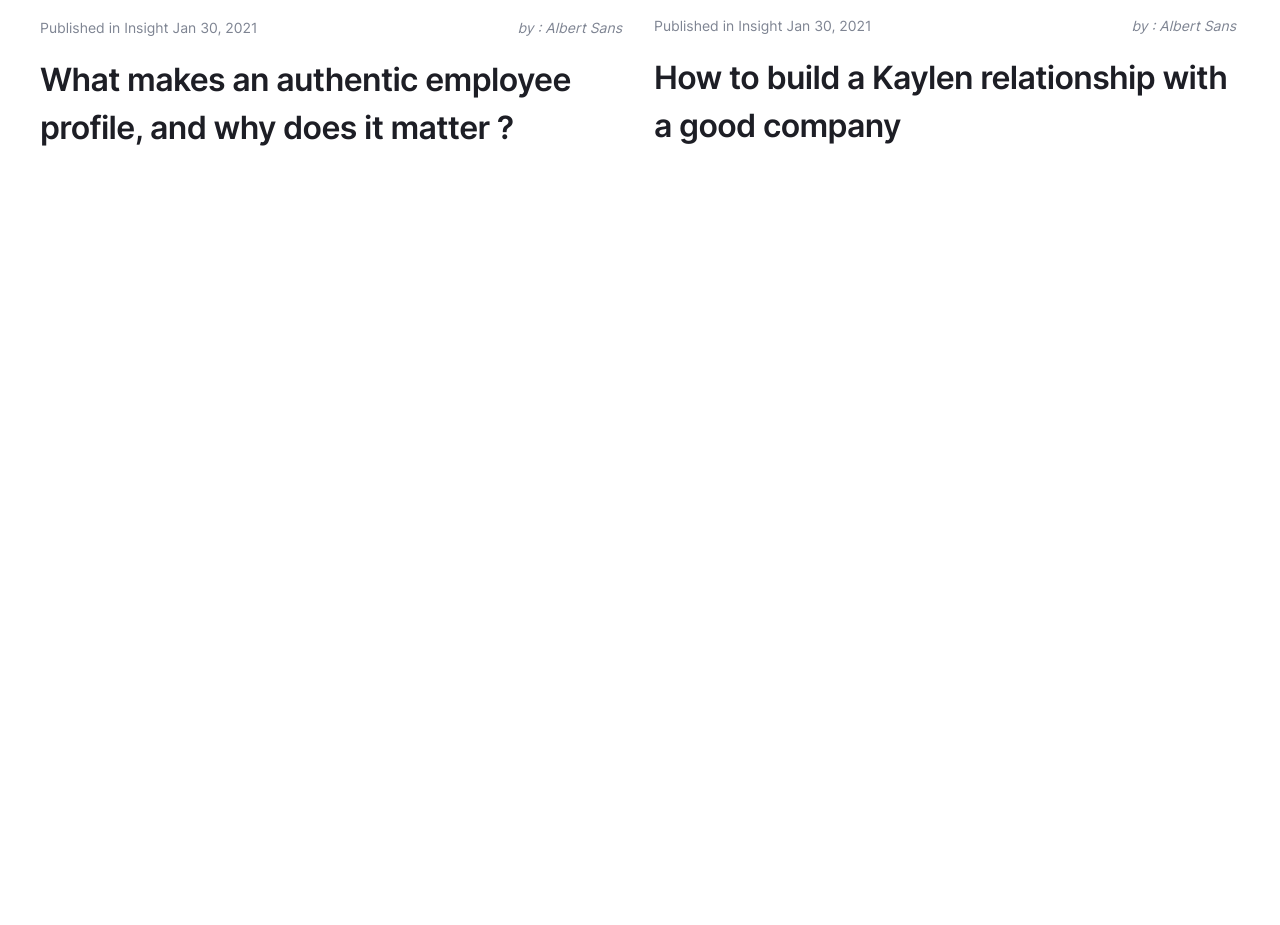
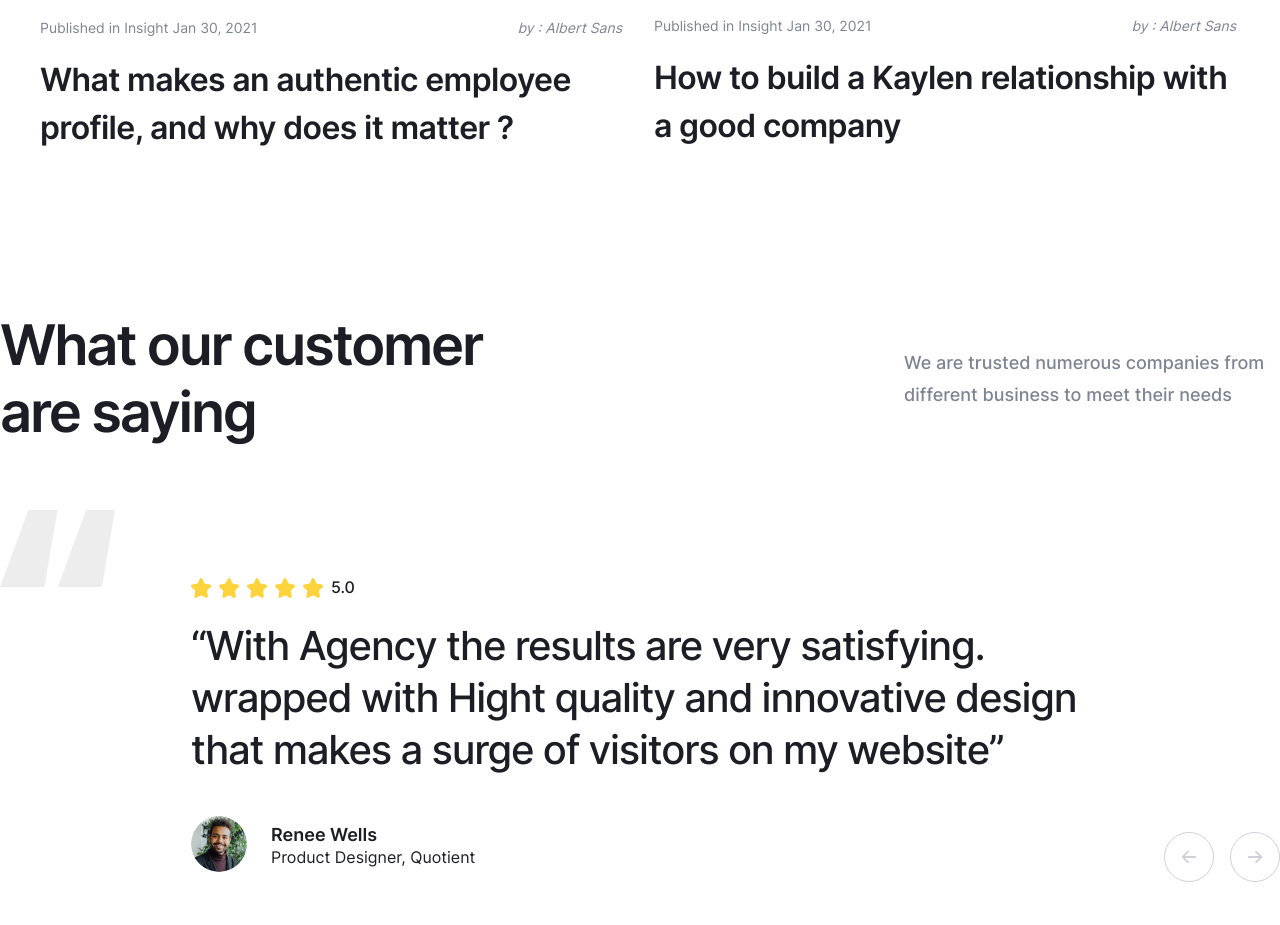
Before and after one commit to serega240805/coca, a website built with Vite: page src/index.html in a window 1280 px wide. Shown: the part 5383-6308 px from the top of the page. Before the commit the page ends 5626 px from the top, so only its background shows below. Built offline with nearby package versions, Linux system fonts and the light colour scheme.

Commit message:
Created testimonials section

```diff
--- /dev/null
+++ b/src/html/components/home/testimonials.html
@@ -0,0 +1,201 @@
+<section class="testimonials">
+    <div class="container">
+      <div class="testimonials__head">
+        <h2 class="testimonials__title heading-h2">
+          What our customer are saying
+        </h2>
+        <p class="testimonials__descr text-p-medium">
+          We are trusted numerous companies from different business to meet their
+          needs
+        </p>
+      </div>
+      <div class="testimonials__slider-wrapper">
+        <div class="swiper testimonials__slider">
+          <div class="swiper-wrapper testimonials__comments">
+            <div class="swiper-slide testimonials__comment">
+              <div class="testimonials__rating">
+                <img
+                  loading="lazy"
+                  src="./assets/icons/rating-icon.svg"
+                  width="132"
+                  height="20"
+                  alt="Five stars"
+                />
+                <span class="testimonials__rating-num text-p-default"> 5.0 </span>
+              </div>
+              <p class="testimonials__comment-text heading-h3">
+                “With Agency the results are very satisfying. wrapped with Hight
+                quality and innovative design that makes a surge of visitors on my
+                website”
+              </p>
+              <address class="testimonials__comment-author">
+                <img
+                  loading="lazy"
+                  src="./assets/image/comment-author-1.jpg"
+                  class="testimonials__comment-author-avatar"
+                  width="56"
+                  height="56"
+                  alt="Renee Wells"
+                />
+                <div class="testimonials__comment-author-info">
+                  <p class="testimonials__comment-author-name text-p-medium">
+                    Renee Wells
+                  </p>
+                  <p
+                    class="testimonials__comment-author-professions text-p-default"
+                  >
+                    Product Designer, Quotient
+                  </p>
+                </div>
+              </address>
+            </div>
+            <div class="swiper-slide testimonials__comment">
+              <div class="testimonials__rating">
+                <img
+                  loading="lazy"
+                  src="./assets/icons/rating-icon.svg"
+                  width="132"
+                  height="20"
+                  alt="Five stars"
+                />
+                <span class="testimonials__rating-num text-p-default"> 5.0 </span>
+              </div>
+              <p class="testimonials__comment-text heading-h3">
+                “With Agency the results are very satisfying. wrapped with Hight
+                quality and innovative design that makes a surge of visitors on my
+                website”
+              </p>
+              <address class="testimonials__comment-author">
+                <img
+                  loading="lazy"
+                  src="./assets/image/comment-author-1.jpg"
+                  class="testimonials__comment-author-avatar"
+                  width="56"
+                  height="56"
+                  alt="Renee Wells"
+                />
+                <div class="testimonials__comment-author-info">
+                  <p class="testimonials__comment-author-name text-p-medium">
+                    Renee Wells
+                  </p>
+                  <p
+                    class="testimonials__comment-author-professions text-p-default"
+                  >
+                    Product Designer, Quotient
+                  </p>
+                </div>
+              </address>
+            </div>
+            <div class="swiper-slide testimonials__comment">
+              <div class="testimonials__rating">
+                <img
+                  loading="lazy"
+                  src="./assets/icons/rating-icon.svg"
+                  width="132"
+                  height="20"
+                  alt="Five stars"
+                />
+                <span class="testimonials__rating-num text-p-default"> 5.0 </span>
+              </div>
+              <p class="testimonials__comment-text heading-h3">
+                “With Agency the results are very satisfying. wrapped with Hight
+                quality and innovative design that makes a surge of visitors on my
+                website”
+              </p>
+              <address class="testimonials__comment-author">
+                <img
+                  loading="lazy"
+                  src="./assets/image/comment-author-1.jpg"
+                  class="testimonials__comment-author-avatar"
+                  width="56"
+                  height="56"
+                  alt="Renee Wells"
+                />
+                <div class="testimonials__comment-author-info">
+                  <p class="testimonials__comment-author-name text-p-medium">
+                    Renee Wells
+                  </p>
+                  <p
+                    class="testimonials__comment-author-professions text-p-default"
+                  >
+                    Product Designer, Quotient
+                  </p>
+                </div>
+              </address>
+            </div>
+            <div class="swiper-slide testimonials__comment">
+              <div class="testimonials__rating">
+                <img
+                  loading="lazy"
+                  src="./assets/icons/rating-icon.svg"
+                  width="132"
+                  height="20"
+                  alt="Five stars"
+                />
+                <span class="testimonials__rating-num text-p-default"> 5.0 </span>
+              </div>
+              <p class="testimonials__comment-text heading-h3">
+                “With Agency the results are very satisfying. wrapped with Hight
+                quality and innovative design that makes a surge of visitors on my
+                website”
+              </p>
+              <address class="testimonials__comment-author">
+                <img
+                  loading="lazy"
+                  src="./assets/image/comment-author-1.jpg"
+                  class="testimonials__comment-author-avatar"
+                  width="56"
+                  height="56"
+                  alt="Renee Wells"
+                />
+                <div class="testimonials__comment-author-info">
+                  <p class="testimonials__comment-author-name text-p-medium">
+                    Renee Wells
+                  </p>
+                  <p
+                    class="testimonials__comment-author-professions text-p-default"
+                  >
+                    Product Designer, Quotient
+                  </p>
+                </div>
+              </address>
+            </div>
+          </div>
+        </div>
+        <div class="testimonials__btns">
+          <button class="testimonials__btn testimonials__btn--prev">
+            <svg
+              width="16"
+              height="14"
+              viewBox="0 0 16 14"
+              fill="none"
+              xmlns="http://www.w3.org/2000/svg"
+            >
+              <path
+                fill-rule="evenodd"
+                clip-rule="evenodd"
+                d="M7.73635 13.0364C7.38487 13.3879 6.81503 13.3879 6.46355 13.0364L1.06355 7.63644C0.712082 7.28497 0.712082 6.71512 1.06355 6.36365L6.46356 0.963652C6.81503 0.612179 7.38488 0.612179 7.73635 0.963652C8.08782 1.31512 8.08782 1.88497 7.73635 2.23644L3.87274 6.10005L14.3 6.10005C14.797 6.10005 15.2 6.50299 15.2 7.00005C15.2 7.4971 14.797 7.90005 14.3 7.90005L3.87274 7.90005L7.73635 11.7637C8.08782 12.1151 8.08782 12.685 7.73635 13.0364Z"
+                fill="#CED1D8"
+              />
+            </svg>
+          </button>
+          <button class="testimonials__btn testimonials__btn--next">
+            <svg
+              width="16"
+              height="14"
+              viewBox="0 0 16 14"
+              fill="none"
+              xmlns="http://www.w3.org/2000/svg"
+            >
+              <path
+                fill-rule="evenodd"
+                clip-rule="evenodd"
+                d="M7.73635 13.0364C7.38487 13.3879 6.81503 13.3879 6.46355 13.0364L1.06355 7.63644C0.712082 7.28497 0.712082 6.71512 1.06355 6.36365L6.46356 0.963652C6.81503 0.612179 7.38488 0.612179 7.73635 0.963652C8.08782 1.31512 8.08782 1.88497 7.73635 2.23644L3.87274 6.10005L14.3 6.10005C14.797 6.10005 15.2 6.50299 15.2 7.00005C15.2 7.4971 14.797 7.90005 14.3 7.90005L3.87274 7.90005L7.73635 11.7637C8.08782 12.1151 8.08782 12.685 7.73635 13.0364Z"
+                fill="#CED1D8"
+              />
+            </svg>
+          </button>
+        </div>
+      </div>
+    </div>
+  </section>
--- a/src/index.html
+++ b/src/index.html
@@ -12,6 +12,7 @@
       <load src="./html/components/home/strenght.html" />
       <load src="./html/components/partners.html" />
       <load src="./html/components/home/insight.html" />
+      <load src="./html/components/home/testimonials.html" />
     </main>
 
     <script type="module" src="/js/main.js"></script>
--- a/src/js/main.js
+++ b/src/js/main.js
@@ -4,7 +4,9 @@ import "/scss/main.scss";
 import { useTheme } from "./components/theme.js";
 import { useBurger } from "./components/burger.js";
 import { useInsightSlider } from "./components/home/slider.js";
+import { useTestimonialsSlider } from "./components/home/slider.js";
 
 useTheme();
 useBurger();
 useInsightSlider();
+useTestimonialsSlider();
--- /dev/null
+++ b/src/scss/components/home/testimonials.scss
@@ -0,0 +1,158 @@
+.testimonials {
+  padding: 69px 0 160px;
+
+  @include mobile {
+    padding: 39px 0 70px;
+  }
+
+  &__head {
+    @include flex-all-between;
+    margin-bottom: 48px;
+
+    @include tablet {
+      gap: 24px;
+      flex-direction: column;
+      text-align: center;
+    }
+
+    @include mobile {
+      gap: 12px;
+      margin-bottom: 40px;
+    }
+  }
+
+  &__title {
+    max-width: 530px;
+    font-weight: 600;
+    line-height: 120%;
+    letter-spacing: -0.04em;
+    color: var(--neutral-color-100);
+
+    @include tablet {
+      max-width: 650px;
+    }
+  }
+
+  &__descr {
+    max-width: 376px;
+    font-weight: 500;
+    line-height: 178%;
+    color: var(--neutral-color-150);
+
+    @include tablet {
+      max-width: 450px;
+    }
+  }
+
+  &__rating {
+    @include flex-align-center;
+    gap: 8px;
+    margin-bottom: 19px;
+
+    &-num {
+      font-weight: 500;
+      line-height: 162%;
+      color: var(--neutral-color-100);
+    }
+  }
+
+  &__slider {
+    max-width: 898px;
+  }
+
+  &__slider-wrapper {
+    &::before {
+      content: '';
+      display: inline-block;
+      width: 115px;
+      height: 77px;
+      background: url('../assets/icons/quotes-icon.svg');
+      transform: translateY(15px);
+
+      @include mini-desktop {
+        transform: translateY(-5px);
+      }
+
+      @include mobile {
+        display: none;
+      }
+    }
+  }
+
+  &__comment {
+    &-text {
+      margin-bottom: 40px;
+      font-weight: 500;
+      line-height: 130%;
+      letter-spacing: -0.03em;
+      color: var(--neutral-color-100);
+    }
+
+    &-author {
+      @include flex-align-center;
+      gap: 24px;
+      font-style: normal;
+
+      &-avatar {
+        overflow: hidden;
+        border-radius: 50%;
+      }
+
+      &-name {
+        font-weight: 600;
+        line-height: 144%;
+        color: var(--neutral-color-100);
+      }
+
+      &-proffessions {
+        font-weight: 500;
+        line-height: 162%;
+        color: var(--neutral-color-150);
+      }
+    }
+  }
+
+  &__btns {
+    @include flex-align-center;
+    gap: 16px;
+    justify-content: flex-end;
+    transform: translateY(-40px);
+
+    @include mini-desktop {
+      transform: translateY(5px);
+    }
+  }
+
+  &__btn {
+    @include flex-all-center;
+    border: 1px solid var(--neutral-color-40);
+    border-radius: 50%;
+    width: 50px;
+    height: 50px;
+    transition:
+      background-color var(--transition),
+      border-color var(--transition);
+
+    @include small-mobile {
+      width: 40px;
+      height: 40px;
+    }
+
+    & svg path {
+      transition: fill var(--transition);
+    }
+
+    &:hover {
+      border-color: var(--neutral-color-100);
+      background-color: var(--neutral-color-100);
+
+      & svg path {
+        fill: var(--neutral-color-10);
+      }
+    }
+
+    &--next {
+      transform: rotate(-180deg);
+    }
+  }
+}
--- a/src/scss/main.scss
+++ b/src/scss/main.scss
@@ -11,3 +11,4 @@
 @import "./components/home/features";
 @import "./components/home/strenght";
 @import "./components/home/insight";
+@import "./components/home/testimonials";
```
